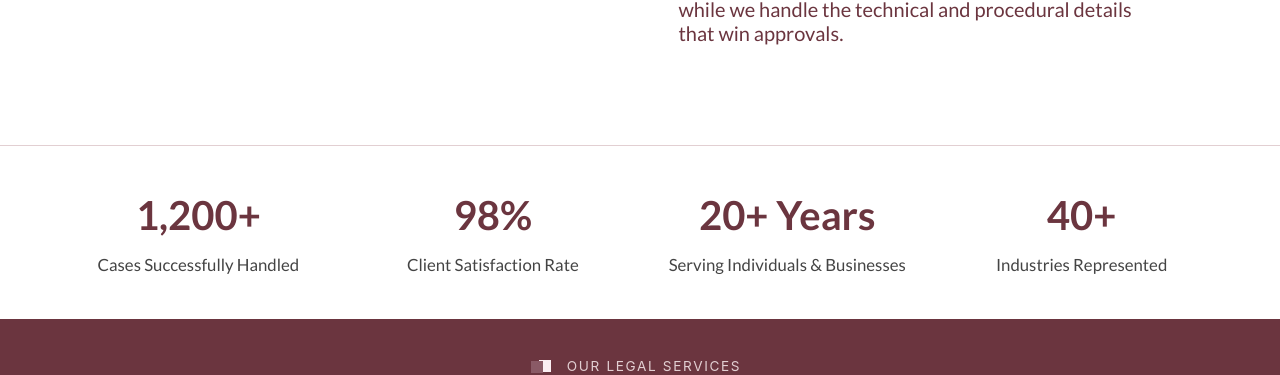
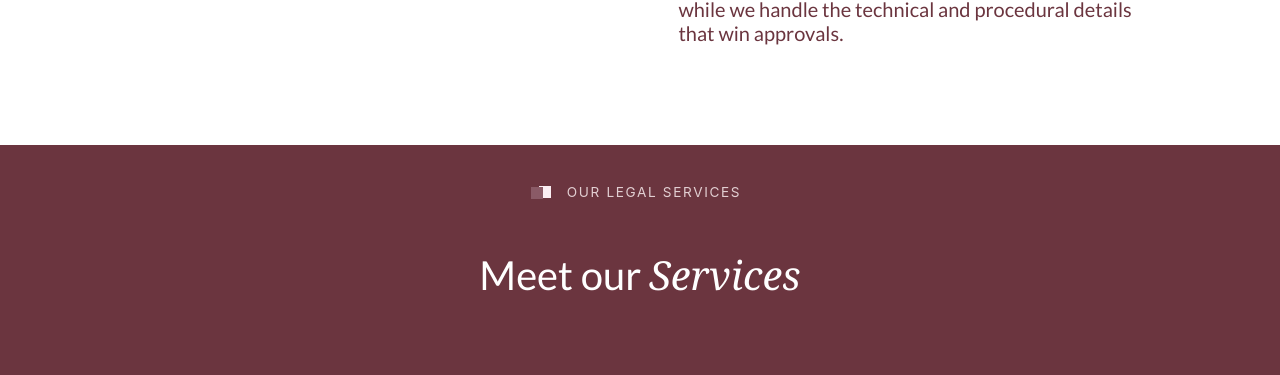
Before and after one commit to lexvuip/lexvuip.github.io, a React (Vite) app: page /services in a window 1280 px wide. Shown: the part 1632-2007 px from the top of the page. Built offline with nearby package versions, Linux system fonts and the light colour scheme.

Commit message:
updated the css for fixing the small bug"

```diff
--- a/src/components/CustomSolutionsPage.jsx
+++ b/src/components/CustomSolutionsPage.jsx
@@ -55,7 +55,7 @@ function CustomSolutionsPage() {
 					and shaping futures through law.
 				</p>
 				<button className="services-hero-btn">
-					Talk to a Lawyer <span className="arrow">→</span>
+					Get In Touch <span className="arrow">→</span>
 				</button>
 			</div>
 			<div className="services-hero-image-row">
@@ -78,7 +78,7 @@ function CustomSolutionsPage() {
 							<span className="italic">Decades</span>
 						</h2>
 						<button className="services-hero-btn stats-btn">
-							Talk to a Lawyer <span className="arrow">→</span>
+							Get In Touch <span className="arrow">→</span>
 						</button>
 					</div>
 					<div className="services-stats-right">
--- a/src/components/IpSolutionsPage.jsx
+++ b/src/components/IpSolutionsPage.jsx
@@ -58,7 +58,7 @@ function IpSolutionsPage() {
 					and shaping futures through law.
 				</p>
 				<button className="services-hero-btn">
-					Talk to a Lawyer <span className="arrow">→</span>
+					Get In Touch <span className="arrow">→</span>
 				</button>
 			</div>
 			<div className="services-hero-image-row">
@@ -81,7 +81,7 @@ function IpSolutionsPage() {
 							<span className="italic">Decades</span>
 						</h2>
 						<button className="services-hero-btn stats-btn">
-							Talk to a Lawyer <span className="arrow">→</span>
+							Get In Touch <span className="arrow">→</span>
 						</button>
 					</div>
 					<div className="services-stats-right">
--- a/src/components/ParalegalSolutionsPage.jsx
+++ b/src/components/ParalegalSolutionsPage.jsx
@@ -106,7 +106,7 @@ function ParaLegalSolutions() {
 					and shaping futures through law.
 				</p>
 				<button className="services-hero-btn">
-					Talk to a Lawyer <span className="arrow">→</span>
+					Get In Touch <span className="arrow">→</span>
 				</button>
 			</div>
 			<div className="services-hero-image-row">
@@ -129,7 +129,7 @@ function ParaLegalSolutions() {
 							<span className="italic">Decades</span>
 						</h2>
 						<button className="services-hero-btn stats-btn">
-							Talk to a Lawyer <span className="arrow">→</span>
+							Get In Touch <span className="arrow">→</span>
 						</button>
 					</div>
 					<div className="services-stats-right">
--- a/src/components/ServicesPage.jsx
+++ b/src/components/ServicesPage.jsx
@@ -106,28 +106,6 @@ function ServicesPage() {
 							you can focus on strategy while we handle the technical and
 							procedural details that win approvals.
 						</p>
-					</div>
-				</div>
-				<div className="services-stats-row">
-					<div className="services-stat">
-						<div className="services-stat-value">1,200+</div>
-						<div className="services-stat-label">
-							Cases Successfully Handled
-						</div>
-					</div>
-					<div className="services-stat">
-						<div className="services-stat-value">98%</div>
-						<div className="services-stat-label">Client Satisfaction Rate</div>
-					</div>
-					<div className="services-stat">
-						<div className="services-stat-value">20+ Years</div>
-						<div className="services-stat-label">
-							Serving Individuals & Businesses
-						</div>
-					</div>
-					<div className="services-stat">
-						<div className="services-stat-value">40+</div>
-						<div className="services-stat-label">Industries Represented</div>
 					</div>
 				</div>
 
--- a/src/styles/IpSolutionsPage.css
+++ b/src/styles/IpSolutionsPage.css
@@ -326,17 +326,18 @@
 	overflow: hidden;
 	position: relative;
 	padding: 2rem;
-	height: 50%;
+	margin-top: 3rem;
+	height: auto; /* let content define height */
+  	min-height: 420px; /* optional: control min size */
 }
 
 
 .separate-legal-service-image {
 	width: 100%;
-	height: 30%;
-	object-fit: cover; /* Fill & crop */
+	height: 220px; /* fixed instead of % */
+	object-fit: cover;
 	display: block;
 	margin-bottom: 1.5rem;
-	overflow: hidden;
 }
 
 .separate-legal-service-content {
@@ -346,6 +347,7 @@
 	color: var(--color-white);
 	width: 100%;
 	flex: 1;
+	min-height: auto; /* allow shrink */
 }
 
 .separate-legal-service-title {
```
